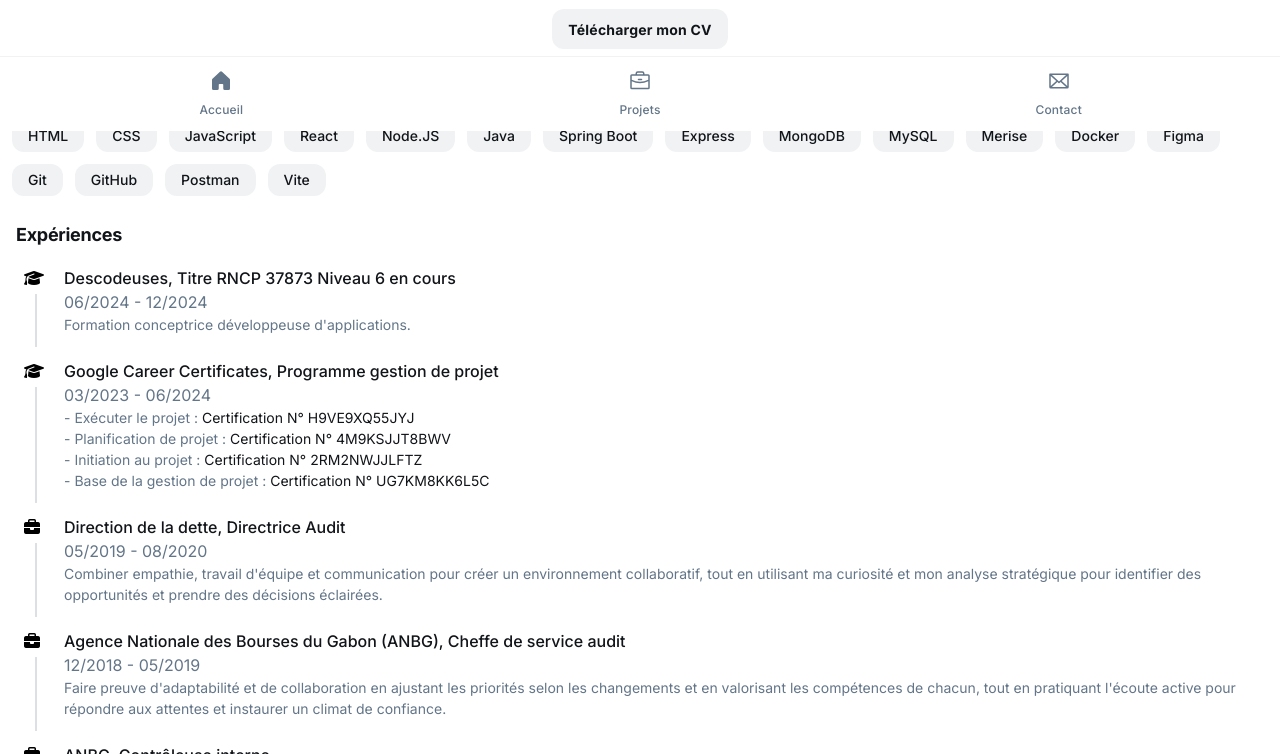
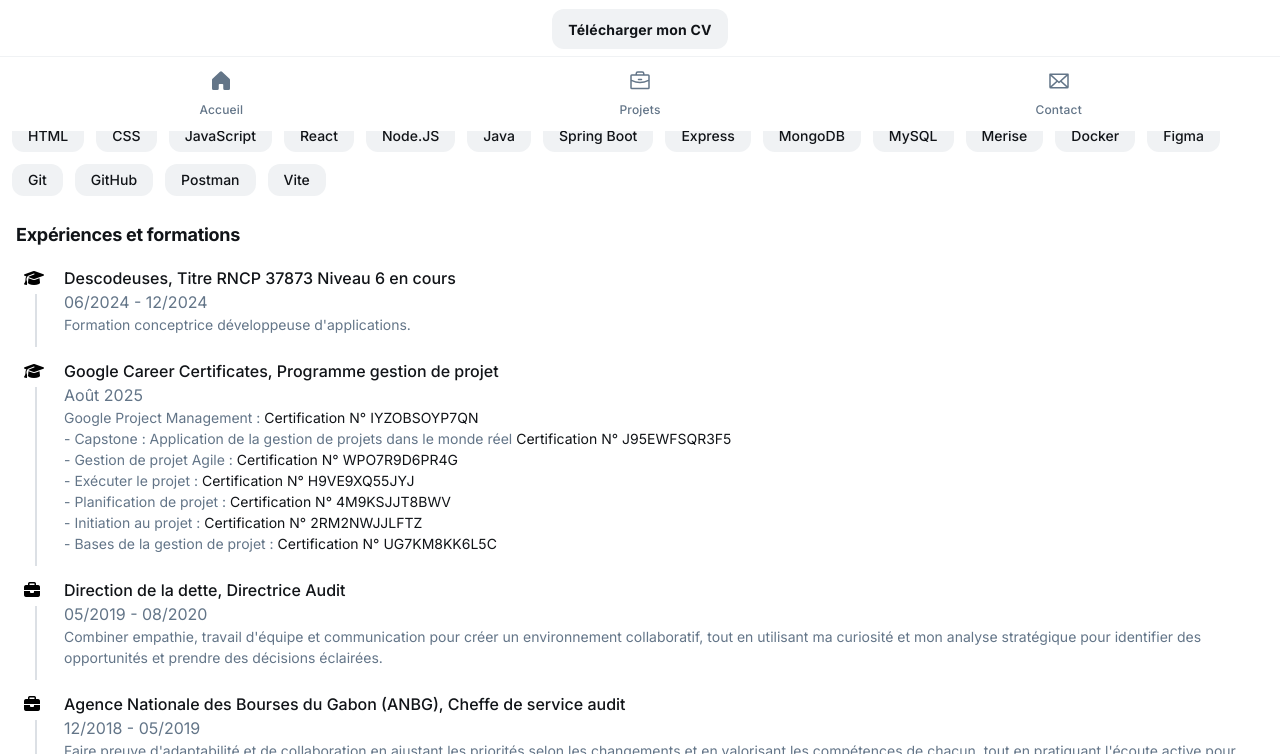
Before and after one commit to pricilliaedou/pricilliaE-portfolio, a plain HTML site: page moi.html in a window 1280 px wide. Shown: the part 669-1423 px from the top of the page. Drawn offline with nearby package versions, Linux system fonts and the light colour scheme.

Commit message:
certification google project management

```diff
--- a/moi.html
+++ b/moi.html
@@ -204,7 +204,7 @@
         <h3
           class="text-[#111418] text-lg font-bold leading-tight tracking-[-0.015em] px-4 pb-2 pt-4"
         >
-          Expériences
+          Expériences et formations
         </h3>
         <div class="grid grid-cols-[40px_1fr] gap-x-2 px-4">
           <div class="flex flex-col items-center gap-1 pt-3">
@@ -239,13 +239,43 @@
               Google Career Certificates, Programme gestion de projet
             </p>
             <p class="text-[#637588] text-base font-normal leading-normal">
-              03/2023 - 06/2024
+              Août 2025
             </p>
+            <p class="text-[#637588] text-sm font-normal leading-normal">
+              Google Project Management :
+              <a
+                href="https://www.coursera.org/account/accomplishments/professional-cert/certificate/IYZOBSOYP7QN "
+                class="text-[#111418] text-sm"
+                target="_blank"
+                >Certification N° IYZOBSOYP7QN</a
+              >
+            </p>
+            <p class="text-[#637588] text-sm font-normal leading-normal">
+              - Capstone : Application de la gestion de projets dans le monde
+              réel
+              <a
+                href="https://www.coursera.org/account/accomplishments/records/J95EWFSQR3F5 "
+                class="text-[#111418] text-sm"
+                target="_blank"
+                >Certification N° J95EWFSQR3F5</a
+              >
+            </p>
+            <p class="text-[#637588] text-sm font-normal leading-normal">
+              - Gestion de projet Agile :
+              <a
+                href="https://www.coursera.org/account/accomplishments/records/WPO7R9D6PR4G "
+                class="text-[#111418] text-sm"
+                target="_blank"
+                >Certification N° WPO7R9D6PR4G</a
+              >
+            </p>
+
             <p class="text-[#637588] text-sm font-normal leading-normal">
               - Exécuter le projet :
               <a
                 href="https://www.coursera.org/account/accomplishments/records/H9VE9XQ55JYJ "
                 class="text-[#111418] text-sm"
+                target="_blank"
                 >Certification N° H9VE9XQ55JYJ</a
               >
             </p>
@@ -254,6 +284,7 @@
               <a
                 href="https://www.coursera.org/account/accomplishments/records/4M9KSJJT8BWV"
                 class="text-[#111418] text-sm"
+                target="_blank"
                 >Certification N° 4M9KSJJT8BWV</a
               >
             </p>
@@ -262,14 +293,16 @@
               <a
                 href="https://www.coursera.org/account/accomplishments/certificate/2RM2NWJJLFTZ "
                 class="text-[#111418] text-sm"
+                target="_blank"
                 >Certification N° 2RM2NWJJLFTZ</a
               >
             </p>
             <p class="text-[#637588] text-sm font-normal leading-normal">
-              - Base de la gestion de projet :
+              - Bases de la gestion de projet :
               <a
                 href="https://www.coursera.org/account/accomplishments/certificate/UG7KM8KK6L5C "
                 class="text-[#111418] text-sm"
+                target="_blank"
                 >Certification N° UG7KM8KK6L5C</a
               >
             </p>
```
